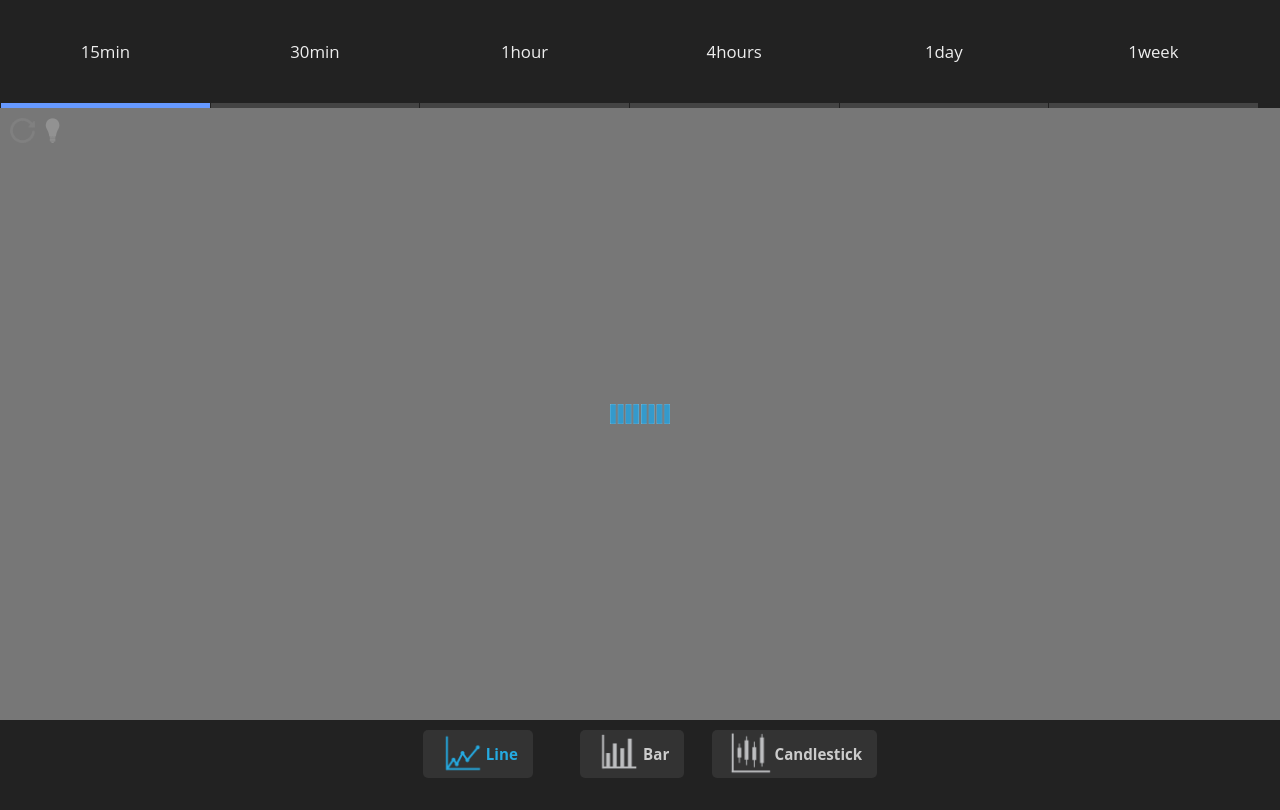
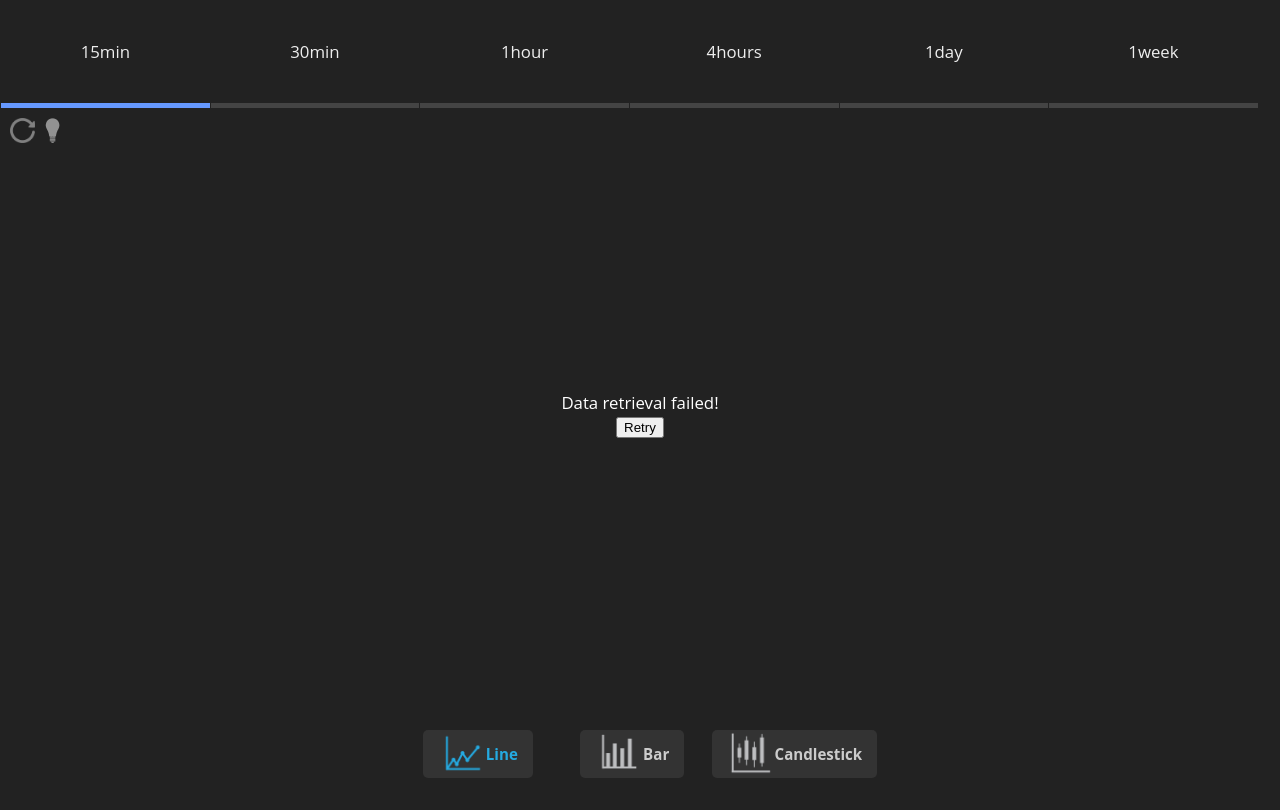
Before and after one commit to Obsidi4n/charting_101, a website: page index.html in a window 1280 px wide. Drawn offline with Linux system fonts and the light colour scheme; no server answers.

Commit message:
Adding data error handler to view

```diff
--- a/css/style.css
+++ b/css/style.css
@@ -83,7 +83,7 @@ body
 	height: 100%;
 	width: 100%;
 }
-#canvasMask, #loading
+#canvasMask, #loading, #no-data
 {
 	position: absolute;
 }
@@ -104,7 +104,12 @@ body
 	display: block;
 	margin: 0px auto;
 }
-
+.dataError
+{
+	color: #FFF;
+	margin: 0px auto;
+	width: 20%;
+}
 .buttonContainers
 {
 	min-width: 150px;
--- a/index.html
+++ b/index.html
@@ -63,6 +63,14 @@
 				<img src="img/716.GIF"/>
 			</div>
 		</div>
+		<div id="no-data" class="fill table" align="center">
+			<div class="middleCell">
+				<div class="dataError">
+					<div>Data retrieval failed!</div>
+					<button onClick="getData()">Retry</button>
+				</div>
+			</div>
+		</div>
 				<canvas id="canvas" class="fill"></canvas>
 	</div>
 </div>
--- a/js/view.js
+++ b/js/view.js
@@ -14,22 +14,37 @@ function getData()
 	{
 		requestInProgress = true;
 		tooltip.style.display = 'none';
+		document.getElementById('no-data').style.display = 'none';
 		document.getElementById('loading').style.opacity = 1;
 
 		var xhr = new XMLHttpRequest()
 		xhr.open('POST', '/dataSource');
 		xhr.setRequestHeader('content-type','application/x-www-form-urlencoded');
 		xhr.onreadystatechange = function (e) {
-			if (xhr.readyState==4 && xhr.status==200)
+			if (xhr.readyState==4 )
 			{
-				respData = JSON.parse(this.response);
-				console.log('Data received', Object.keys(respData).length);
+				if (xhr.status==200)
+				{
+					try
+					{
+						respData = JSON.parse(this.responseText);
+					}
+					catch (err)
+					{
+						console.log('Failed parsing JSON. Cause: ', err);
+						console.log('Response received: ', this.responseText);
+						failedDataLoad();
+					}
+					console.log('Data received', Object.keys(respData).length);
 
-				a.setData(respData);
-				a.draw();
+					a.setData(respData);
+					a.draw();
 
-				requestInProgress = false;
-				document.getElementById('loading').style.opacity = 0;
+					requestInProgress = false;
+					document.getElementById('loading').style.opacity = 0;
+				}
+				else
+					failedDataLoad();
 			}
 		};
 		var date = new Date();
@@ -41,6 +56,12 @@ function getData()
 		console.log(urlParams);
 		xhr.send( urlParams );
 	}
+}
+
+function failedDataLoad()
+{
+	document.getElementById('loading').style.opacity = 0;
+	document.getElementById('no-data').style.display = 'table';
 }
 
 function drawChart(el)
```
